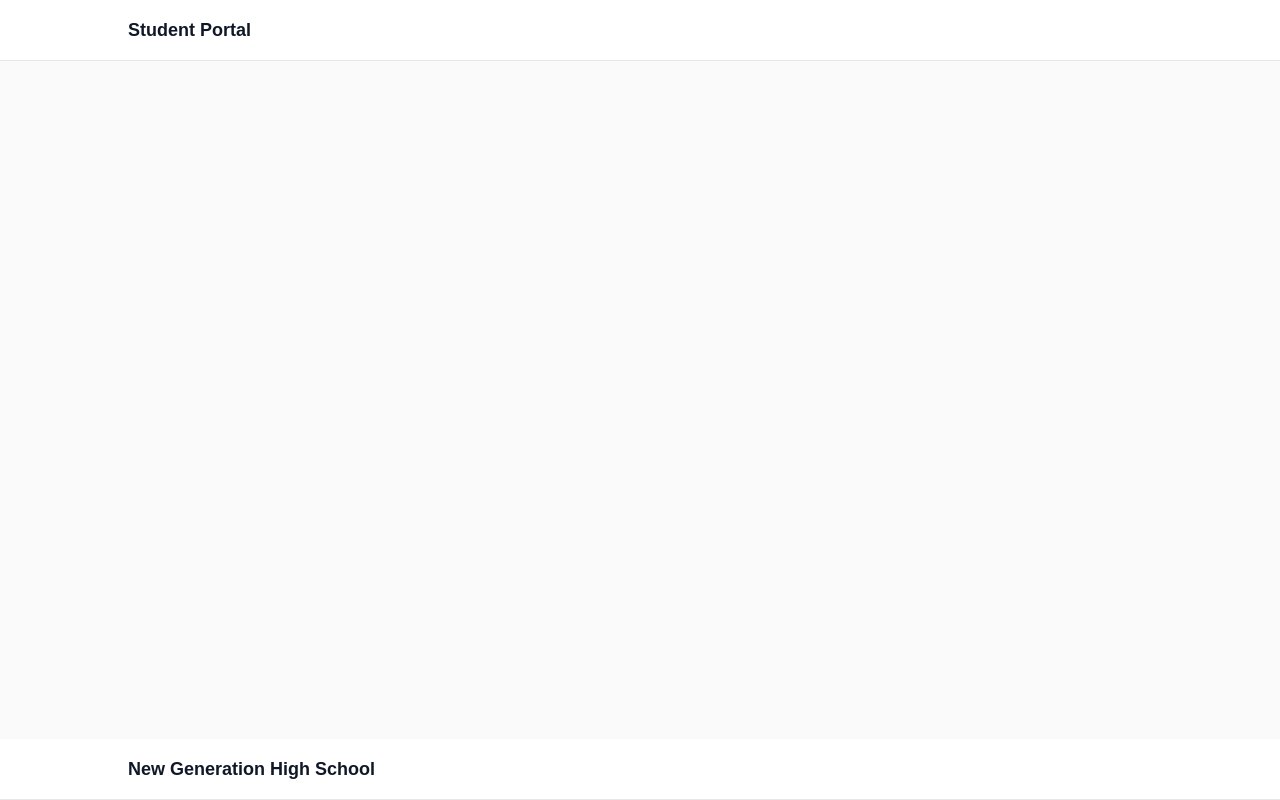
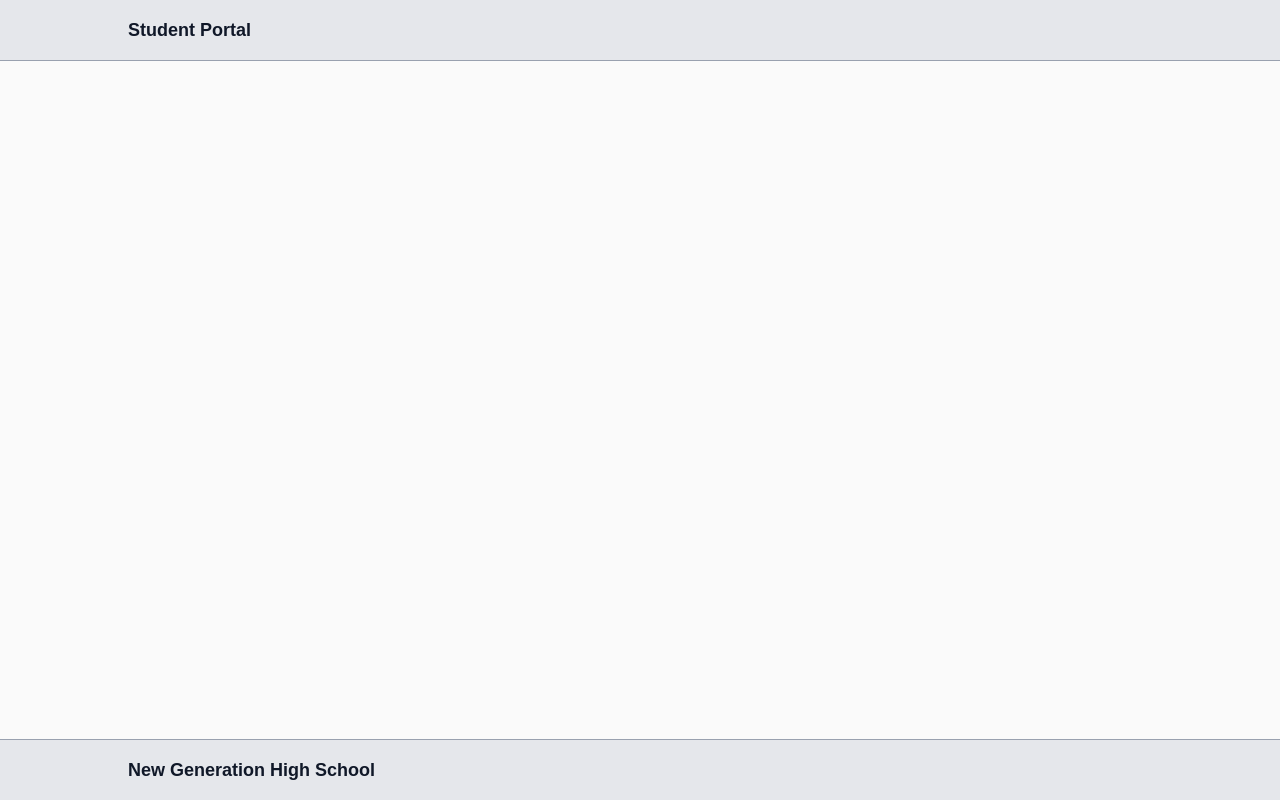
Before and after one commit to Daniel-Watson-Sait/front-end.dev.assignment, a Next.js app: page / in a window 1280 px wide. Built offline with nearby package versions, Linux system fonts and the light colour scheme.

Commit message:
small header/footer change

```diff
--- a/app/components/SchoolFooter.tsx
+++ b/app/components/SchoolFooter.tsx
@@ -3,7 +3,7 @@ import React from 'react'
 const Footer = () => {
   return (
     <div>
-      <footer className='bg-white border-b border-gray-200 px-6 py-4'>
+      <footer className='bg-gray-200 border-t border-gray-400 px-6 py-4'>
       <div className='max-w-5xl mx-auto flex items-center justify-between'>
         <div className='text-lg font-bold text-gray-900'>
             <h1 className='text-lg font-bold text-gray-900'>New Generation High School</h1>
--- a/app/components/SchoolNavBar.tsx
+++ b/app/components/SchoolNavBar.tsx
@@ -2,7 +2,7 @@ import React from 'react'
 
 const NavBar = () => {
   return (
-    <header className='bg-white border-b border-gray-200 px-6 py-4'>
+    <header className='bg-gray-200 border-b border-gray-400 px-6 py-4'>
       <div className='max-w-5xl mx-auto flex items-center justify-between'>
         <div className='text-lg font-bold text-gray-900'>
             <h1 className='text-lg font-bold text-gray-900'>Student Portal</h1>
```
